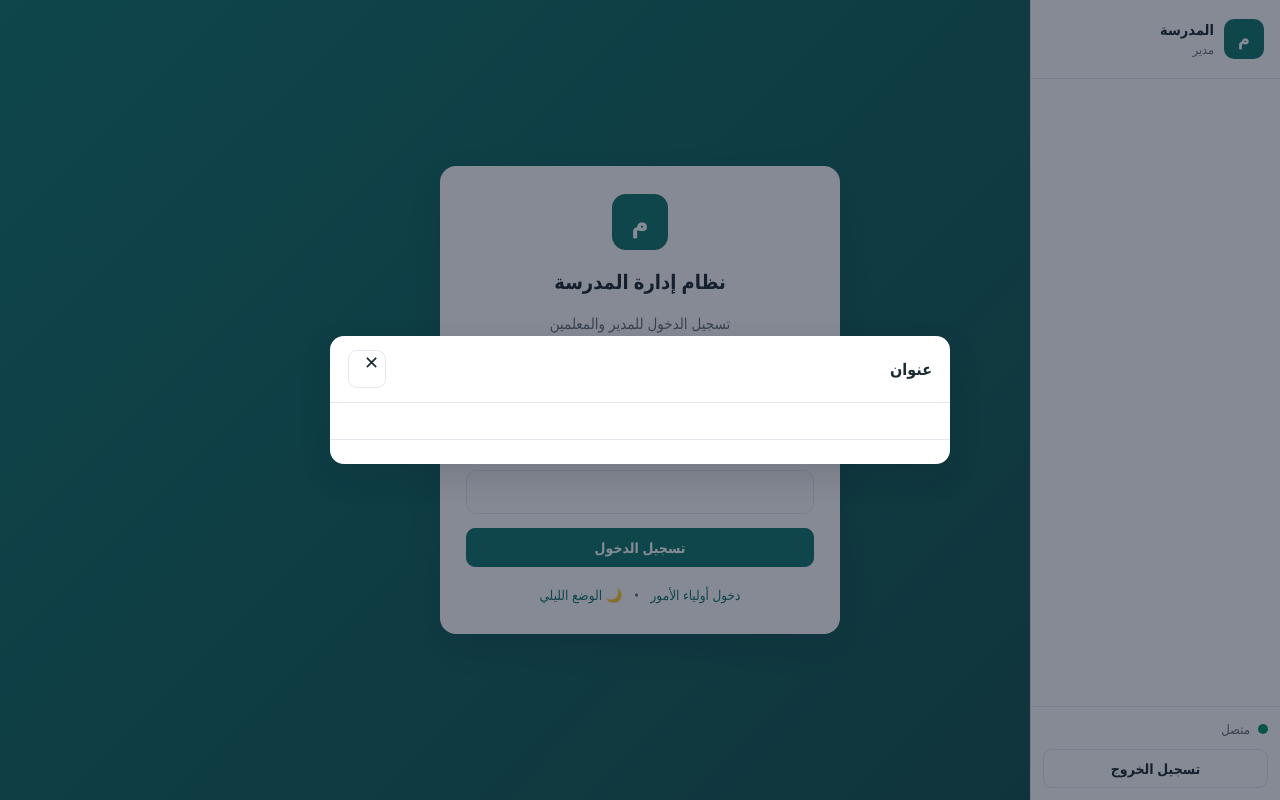
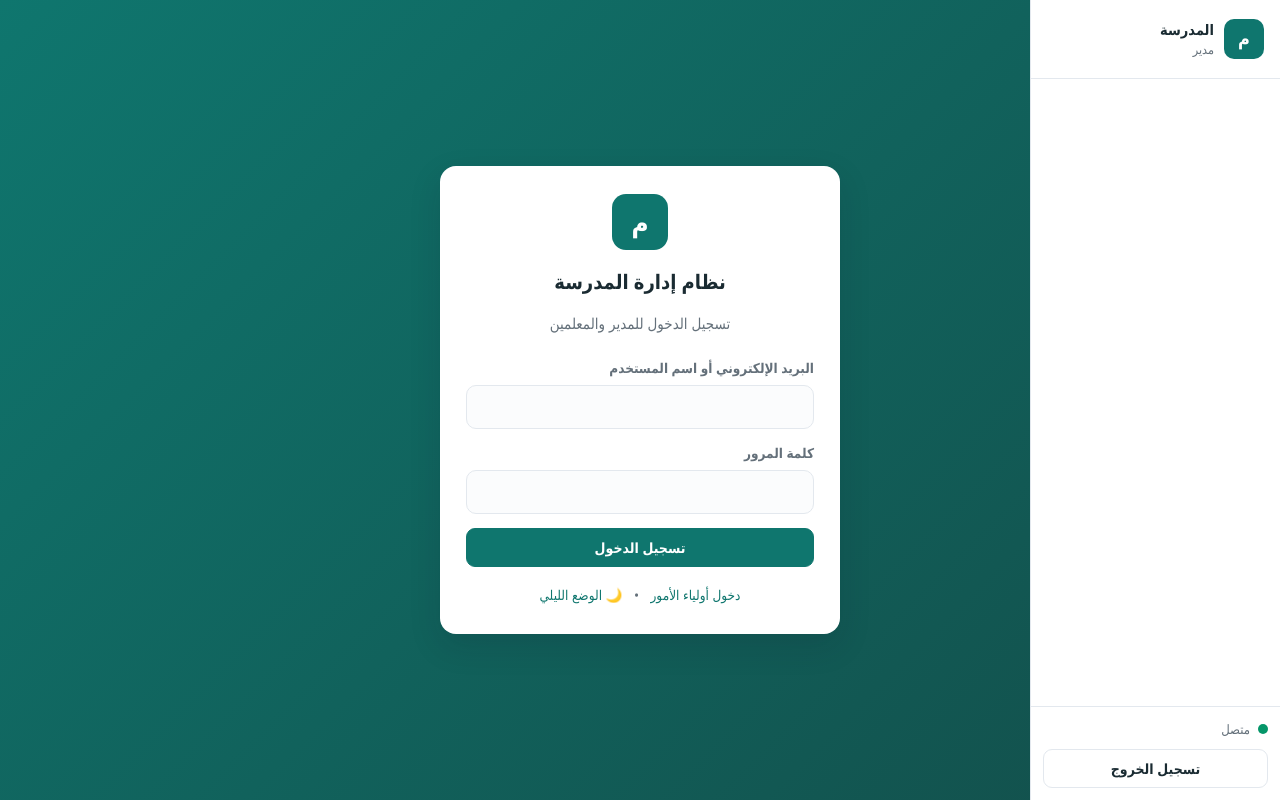
Before and after one commit to ahmedhassanhussinmahmoud-cmd/schoool, a plain HTML site: page index.html in a window 1280 px wide. Shown: the top 800 px of the page. Drawn offline with nearby package versions, Linux system fonts and the light colour scheme.

Commit message:
Add files via upload

```diff
--- a/index.html
+++ b/index.html
@@ -94,7 +94,7 @@
   </main>
 </div>
 
-<div id="modal" class="modal" hidden>
+<div id="modal" class="modal" hidden style="display: none !important;">
   <div class="modal-backdrop" data-close></div>
   <div class="modal-content">
     <div class="modal-header">
```
